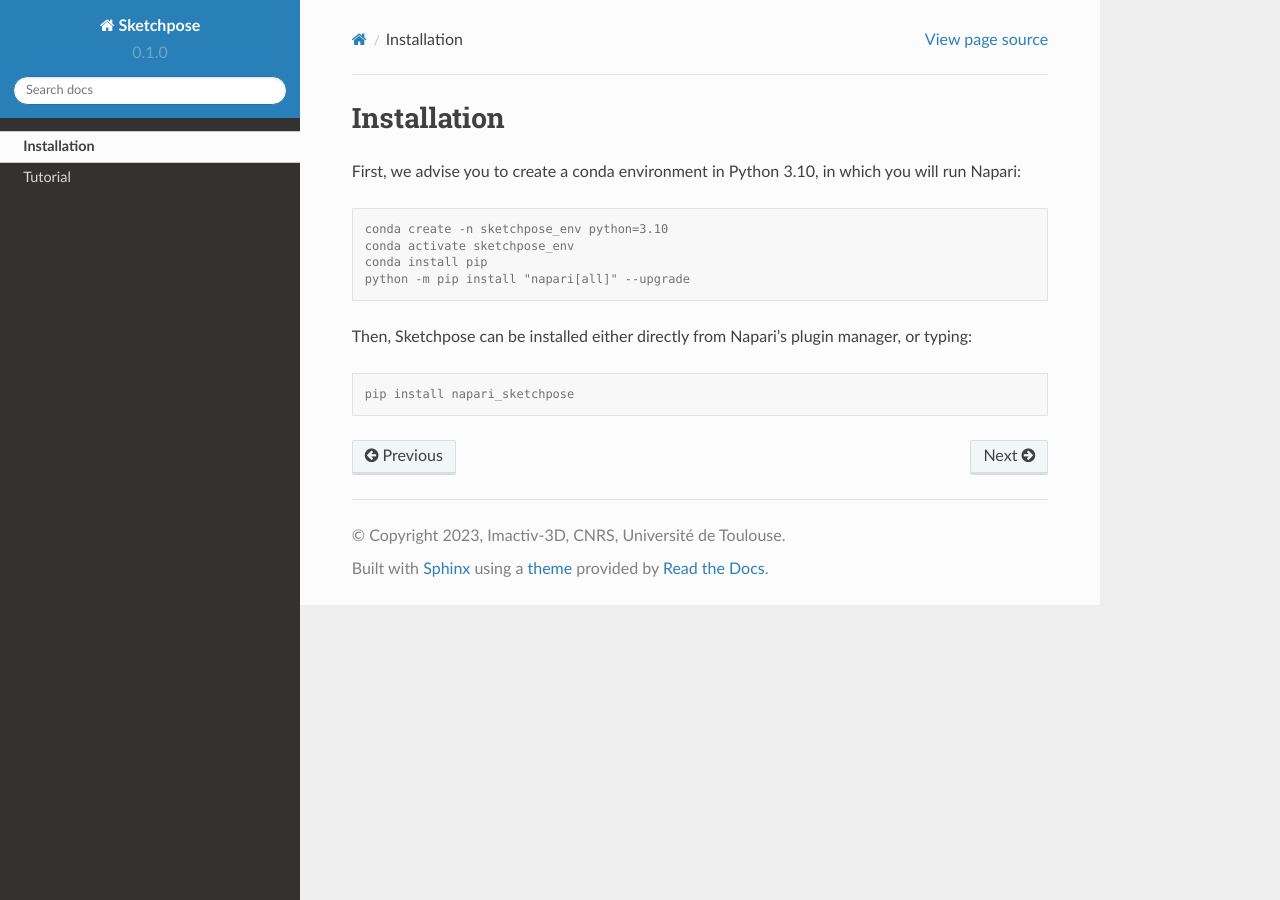
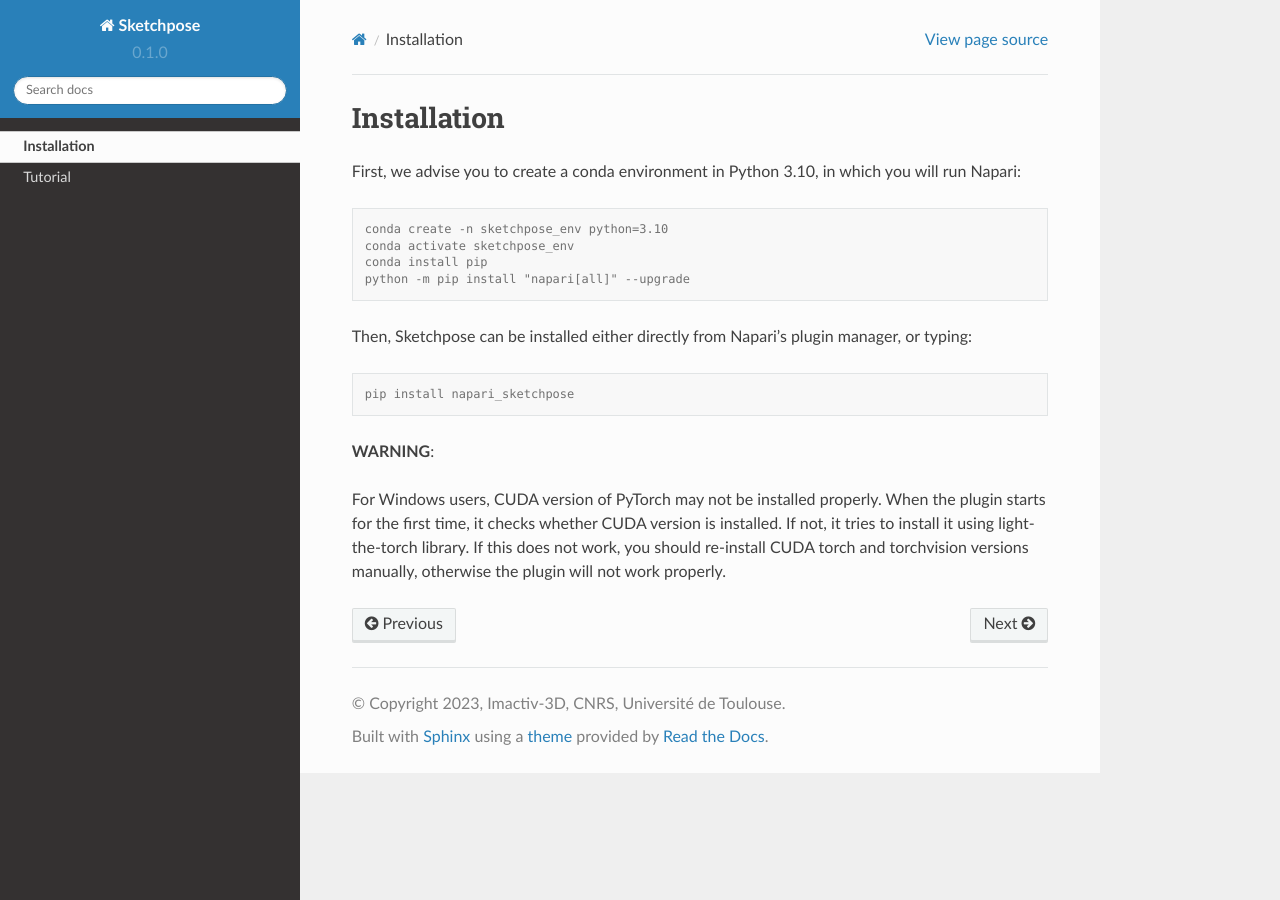
Before and after one commit to koopa31/Sketchpose_doc, a Sphinx documentation site: the page built from docs/source/installation.rst, in a window 1280 px wide. Built offline with Sphinx 7.4.7 and the Read the Docs theme 2.0.0, drawn with Linux system fonts in a browser that asks for light colours.

Commit message:
ajout warning pour l'installation

```diff
--- a/docs/source/installation.rst
+++ b/docs/source/installation.rst
@@ -16,3 +16,9 @@
 .. code-block:: console
 
    pip install napari_sketchpose
+
+**WARNING**:
+
+For Windows users, CUDA version of PyTorch may not be installed properly. When the plugin starts for the first time, it checks whether
+CUDA version is installed. If not, it tries to install it using light-the-torch library. If this does not work, you should re-install
+CUDA torch and torchvision versions manually, otherwise the plugin will not work properly.
```
